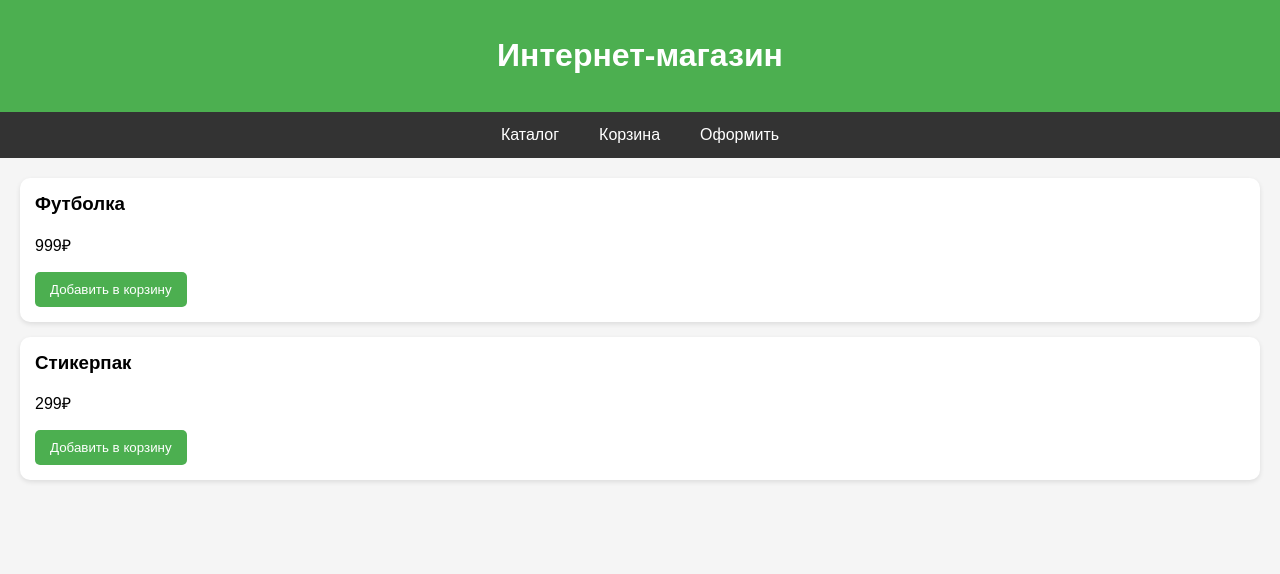
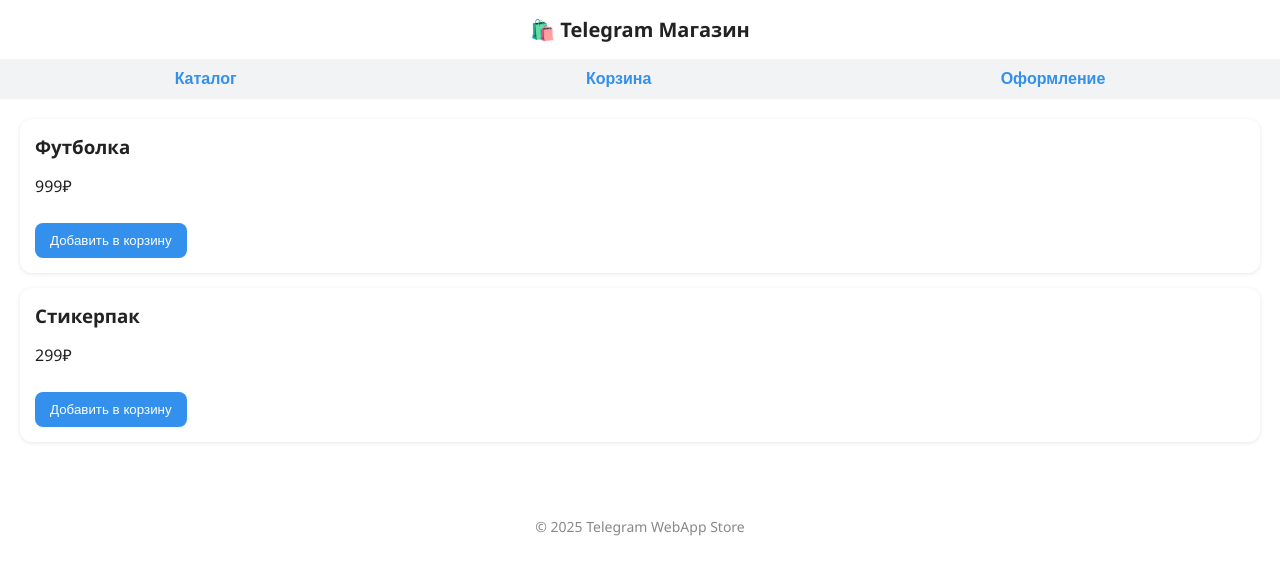
Before and after one commit to sergei812234/my-shop, a plain HTML site: page index.html in a window 1280 px wide. Drawn offline with Linux system fonts and the light colour scheme.

Commit message:
Add files via upload

```diff
--- a/index.html
+++ b/index.html
@@ -1,100 +1,135 @@
 <!DOCTYPE html>
 <html lang="ru">
 <head>
-  <meta charset="UTF-8">
-  <meta name="viewport" content="width=device-width, initial-scale=1">
+  <meta charset="UTF-8" />
+  <meta name="viewport" content="width=device-width, initial-scale=1.0"/>
   <title>Магазин</title>
   <style>
+    :root {
+      --bg-color: #ffffff;
+      --text-color: #222222;
+      --primary: #3390ec;
+      --accent: #f1f3f5;
+      --card-bg: #ffffff;
+    }
+
+    @media (prefers-color-scheme: dark) {
+      :root {
+        --bg-color: #0e0e10;
+        --text-color: #e0e0e0;
+        --primary: #3390ec;
+        --accent: #1f1f1f;
+        --card-bg: #18181c;
+      }
+    }
+
     body {
       margin: 0;
-      font-family: Arial, sans-serif;
-      background-color: #f5f5f5;
+      font-family: "Segoe UI", sans-serif;
+      background: var(--bg-color);
+      color: var(--text-color);
     }
 
     header {
-      background-color: #4CAF50;
-      color: white;
-      padding: 1rem;
       text-align: center;
+      padding: 16px;
+      font-size: 20px;
+      font-weight: bold;
+      background: var(--card-bg);
+      box-shadow: 0 2px 5px rgba(0,0,0,0.05);
     }
 
     nav {
       display: flex;
-      justify-content: center;
-      background-color: #333;
+      justify-content: space-around;
+      padding: 10px 0;
+      background: var(--accent);
+      position: sticky;
+      top: 0;
+      z-index: 1;
     }
 
     nav button {
       background: none;
       border: none;
-      color: white;
-      padding: 14px 20px;
+      color: var(--primary);
+      font-weight: bold;
       font-size: 16px;
       cursor: pointer;
     }
 
-    nav button:hover {
-      background-color: #575757;
-    }
-
-    .content {
-      padding: 20px;
-    }
-
     .tab {
       display: none;
+      padding: 20px;
     }
 
     .tab.active {
       display: block;
     }
 
-    .product {
-      background: white;
-      border-radius: 10px;
+    .product-card {
+      background: var(--card-bg);
       padding: 15px;
+      border-radius: 12px;
+      box-shadow: 0 1px 4px rgba(0,0,0,0.1);
       margin-bottom: 15px;
-      box-shadow: 0 2px 5px rgba(0,0,0,0.1);
     }
 
-    .product h3 {
-      margin-top: 0;
+    .product-card h3 {
+      margin: 0 0 8px;
     }
 
     .btn {
       padding: 10px 15px;
-      background-color: #4CAF50;
+      background: var(--primary);
       color: white;
       border: none;
-      border-radius: 5px;
+      border-radius: 8px;
       cursor: pointer;
+      margin-top: 10px;
+      font-weight: 500;
     }
 
-    .btn:disabled {
-      background-color: grey;
+    input {
+      width: 100%;
+      padding: 10px;
+      border: 1px solid #ccc;
+      border-radius: 8px;
+      margin-top: 5px;
+      margin-bottom: 15px;
+      background: var(--card-bg);
+      color: var(--text-color);
+    }
+
+    #cart-items li {
+      margin-bottom: 8px;
+    }
+
+    .footer-info {
+      font-size: 14px;
+      color: #888;
+      text-align: center;
+      margin-top: 40px;
     }
   </style>
 </head>
 <body>
 
-<header>
-  <h1>Интернет-магазин</h1>
-</header>
+<header>🛍️ Telegram Магазин</header>
 
 <nav>
   <button onclick="switchTab('catalog')">Каталог</button>
   <button onclick="switchTab('cart')">Корзина</button>
-  <button onclick="switchTab('checkout')">Оформить</button>
+  <button onclick="switchTab('checkout')">Оформление</button>
 </nav>
 
-<div class="content">
 <div id="catalog" class="tab active">
-    <div class="product">
+  <div class="product-card">
     <h3>Футболка</h3>
     <p>999₽</p>
     <button class="btn" onclick="addToCart('Футболка', 999)">Добавить в корзину</button>
   </div>
-    <div class="product">
+  <div class="product-card">
     <h3>Стикерпак</h3>
     <p>299₽</p>
     <button class="btn" onclick="addToCart('Стикерпак', 299)">Добавить в корзину</button>
@@ -102,19 +137,22 @@
 </div>
 
 <div id="cart" class="tab">
-    <h2>Корзина</h2>
+  <h2>🛒 Ваша корзина</h2>
   <ul id="cart-items"></ul>
   <p><b>Итого:</b> <span id="total">0</span>₽</p>
 </div>
 
 <div id="checkout" class="tab">
-    <h2>Оформление заказа</h2>
-    <p>Имя: <input type="text" id="name"></p>
-    <p>Телефон: <input type="text" id="phone"></p>
+  <h2>📦 Оформление заказа</h2>
+  <label>Имя</label>
+  <input type="text" id="name">
+  <label>Телефон</label>
+  <input type="text" id="phone">
   <button class="btn" onclick="submitOrder()">Отправить заказ</button>
   <p id="order-status"></p>
 </div>
-</div>
+
+<div class="footer-info">© 2025 Telegram WebApp Store</div>
 
 <script>
   const cart = [];
@@ -136,7 +174,7 @@
     let total = 0;
     cart.forEach(item => {
       const li = document.createElement('li');
-      li.textContent = `${item.name} - ${item.price}₽`;
+      li.textContent = `${item.name} — ${item.price}₽`;
       list.appendChild(li);
       total += item.price;
     });
@@ -147,17 +185,17 @@
     const name = document.getElementById('name').value;
     const phone = document.getElementById('phone').value;
     if (!name || !phone || cart.length === 0) {
-      alert('Заполните все поля и добавьте товары!');
+      alert("Заполните все поля и добавьте товары!");
       return;
     }
 
     const order = {
       name,
       phone,
-      items: cart,
+      items: cart
     };
 
-    console.log("📦 Заказ отправлен:", order);
+    console.log("Заказ отправлен:", order);
     document.getElementById('order-status').textContent = "✅ Заказ отправлен! Спасибо!";
   }
 </script>
```
Lines whose indentation alone changed are shown as unchanged.
